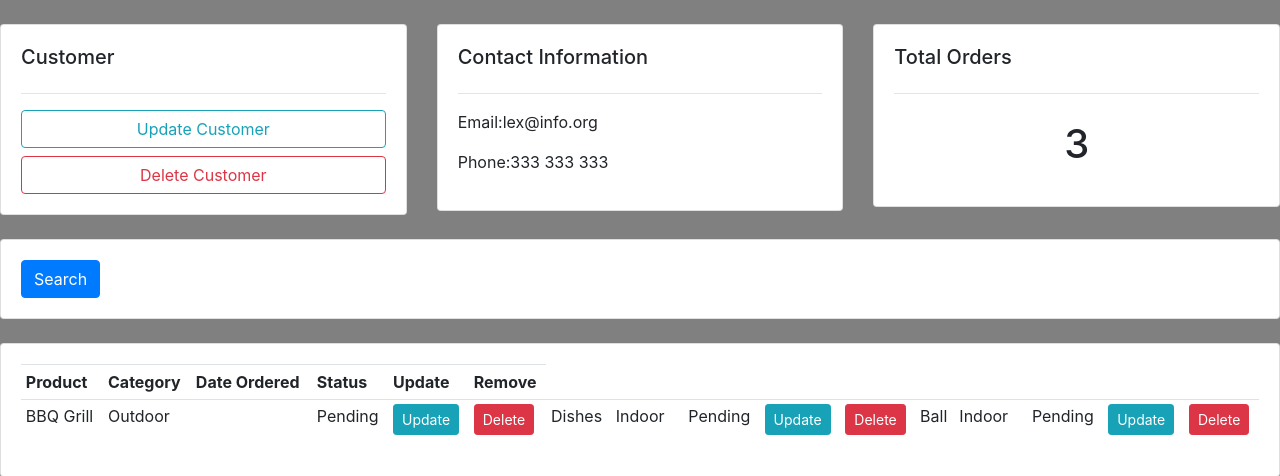
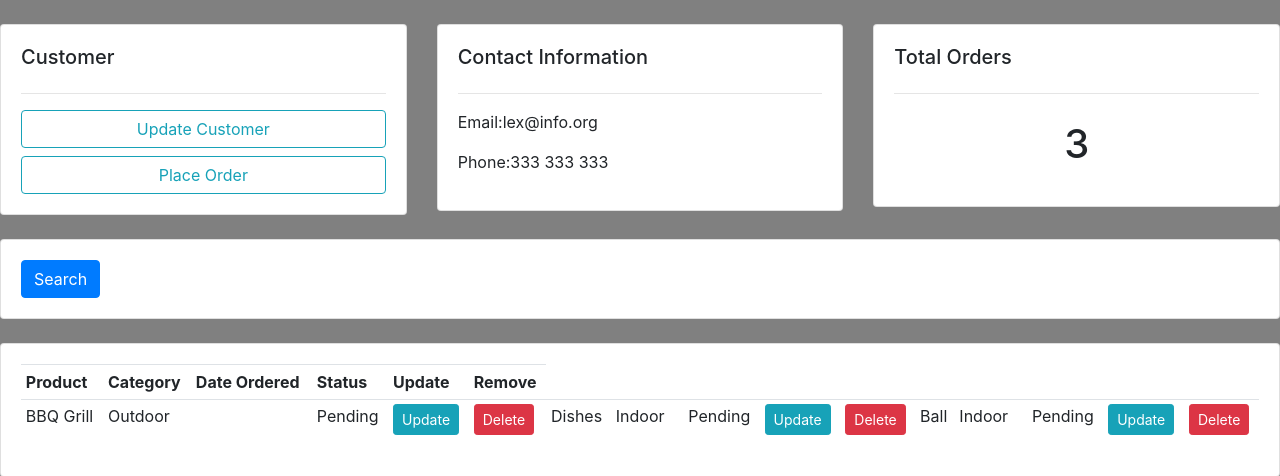
Before and after one commit to LukeJBrooks/Django_app, a Django app: page /customer/1/ in a window 1280 px wide. Shown: the part 56-532 px from the top of the page. Run offline with Django 4.2, Linux system fonts and the light colour scheme; data comes from the database, SQL or seed files in the repository; both versions use the stored data as it was after the commit.

Commit message:
more minor changes

```diff
--- a/accounts/templates/accounts/customer.html
+++ b/accounts/templates/accounts/customer.html
@@ -10,7 +10,7 @@
             <h5>Customer</h5>
             <hr>
             <a class="btn btn-outline-info btn-sml btn-block" href="">Update Customer</a>
-            <a class="btn btn-outline-danger btn-sml btn-block" href="">Delete Customer</a>
+            <a class="btn btn-outline-info btn-sml btn-block" href="{% url 'create_order' customer.id %}">Place Order</a>
         </div>
     </div>
 
--- a/accounts/templates/accounts/dashboard.html
+++ b/accounts/templates/accounts/dashboard.html
@@ -37,8 +37,7 @@
         <h5>LAST 5 ORDERS:</h5>
         <hr>
         <div class="card card-body">
-            <a class="btn btn-primary btn-sm btn-block" href="{% url 'create_order' %}">Create Order
-            </a>
+
         <table class="table table-sm">
                 <tr>
                     <th>Product</th>
--- a/accounts/urls.py
+++ b/accounts/urls.py
@@ -11,7 +11,7 @@
     path('', views.home,name='home'),
     path('products/', views.products, name='products'),
     path('customer/<str:pk_test>/', views.customer, name='customer'),
-    path('create_order/', views.createOrder,name='create_order'),
+    path('create_order/<str:pk>/', views.createOrder,name='create_order'),
     path('update_order/<str:pk>/', views.updateOrder,name='update_order'),
     path('delete_order/<str:pk>/', views.deleteOrder,name='delete_order')
 
--- a/accounts/views.py
+++ b/accounts/views.py
@@ -1,5 +1,6 @@
 from django.shortcuts import render, redirect
 from django.http import HttpResponse
+from django.forms import inlineformset_factory
 from .models import *
 from .forms import OrderForm
 
@@ -28,16 +29,20 @@
     context = {'customer':customer, 'orders': orders,'order_count':order_count}
     return render(request, 'accounts/customer.html',context)
 
-def createOrder(request):
-    form = OrderForm()
+def createOrder(request, pk):
+    OrderFormSet = inlineformset_factory(Customer, Order, fields=('product', 'status'), extra=6)
+    customer = Customer.objects.get(id=pk)
+    formset = OrderFormSet(queryset=Order.objects.none(),instance=customer)
+    # form = OrderForm(initial={'customer':customer})
     if request.method == 'POST':
-        print('Printing POST:', request.POST)
-        form = OrderForm(request.POST)
-        if form.is_valid():
-            form.save()
+        # print('Printing POST:', request.POST)
+        # form = OrderForm(request.POST)
+        formset = OrderFormSet(request.POST, instance=customer)
+    if formset.is_valid():
+            formset.save()
             return redirect('/')
 
-    context={'form': form}
+    context={'formset': formset}
     return render(request, 'accounts/order_form.html', context)
 
 def updateOrder(request,pk):
```
Also changed, not shown: accounts/templates/accounts/order_form.html (+9 -1 lines), accounts/models.py (line endings or trailing spaces), db.sqlite3.
